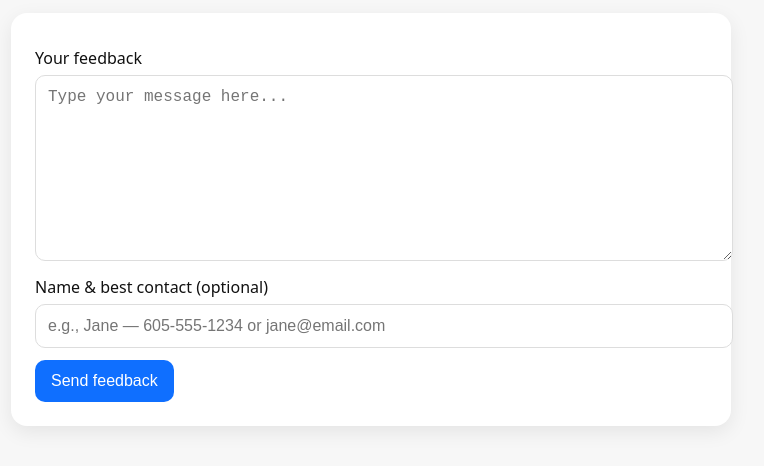
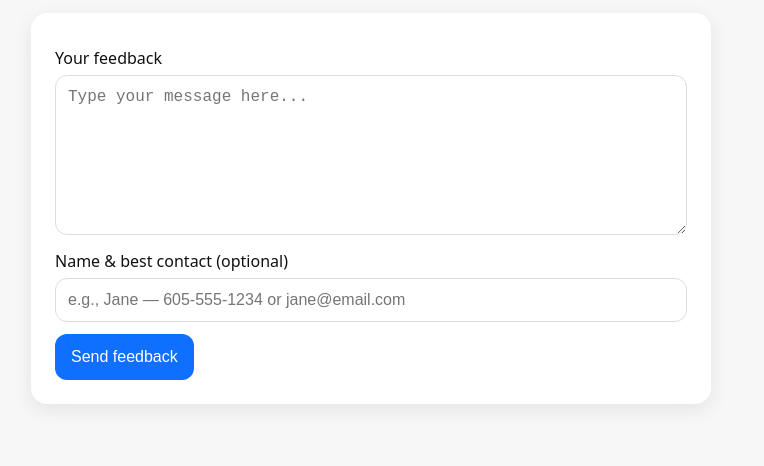
Before and after one commit to Roy-G1/feedback.yourrentalsolution.com, a plain HTML site: page feedback.html in a window 1280 px wide. Shown: the part 260-726 px from the top of the page, without its empty margins (269-1033 px from the left). Drawn offline with Linux system fonts and the light colour scheme.

Commit message:
Update feedback.html

```diff
--- a/feedback.html
+++ b/feedback.html
@@ -2,21 +2,32 @@
 <html lang="en">
 <head>
 <meta charset="utf-8">
-<meta name="viewport" content="width=device-width,initial-scale=1">
+<meta name="viewport" content="width=device-width,initial-scale=1,viewport-fit=cover">
 <title>Share private feedback | Solutions Property Management</title>
 <link rel="icon" type="image/png" href="logo.png?v=1">
 <style>
-  body{font-family:system-ui,-apple-system,Segoe UI,Roboto,Arial,sans-serif;margin:0;background:#f7f7f7;color:#111}
-  .wrap{max-width:720px;margin:0 auto;padding:40px 20px}
+  /* Mobile-safe sizing */
+  *,*::before,*::after{box-sizing:border-box}
+  html,body{margin:0;padding:0;width:100%;overflow-x:hidden;background:#f7f7f7;color:#111;
+            font-family:system-ui,-apple-system,Segoe UI,Roboto,Arial,sans-serif}
+
+  .wrap{max-width:720px;margin:0 auto;padding:32px 16px}
+  @media(min-width:768px){.wrap{padding:40px 20px}}
+
   header{text-align:center;margin-bottom:16px}
+  .logo{max-width:220px;height:auto;margin:8px 0 4px}
   h1{font-size:26px;margin:8px 0}
-  .logo{max-width:220px;height:auto;margin:8px 0 4px}
-  .card{background:#fff;border-radius:16px;box-shadow:0 6px 20px rgba(0,0,0,.08);padding:24px}
+
+  .card{background:#fff;border-radius:16px;box-shadow:0 6px 20px rgba(0,0,0,.08);padding:20px}
+  @media(min-width:480px){.card{padding:24px}}
+
   label{display:block;margin:10px 0 6px}
-  textarea{width:100%;min-height:160px;padding:12px;border:1px solid #ddd;border-radius:10px;font-size:16px}
-  input[type=text]{width:100%;padding:12px;border:1px solid #ddd;border-radius:10px;font-size:16px}
+  textarea{width:100%;max-width:100%;min-height:160px;padding:12px;border:1px solid #ddd;border-radius:12px;font-size:16px}
+  input[type=text]{width:100%;max-width:100%;padding:12px;border:1px solid #ddd;border-radius:12px;font-size:16px}
+
   .actions{margin-top:12px}
-  .btn{appearance:none;border:0;border-radius:10px;padding:12px 16px;cursor:pointer;font-size:16px;background:#0f6fff;color:#fff}
+  .btn{width:100%;appearance:none;border:0;border-radius:12px;padding:14px 16px;cursor:pointer;font-size:16px;background:#0f6fff;color:#fff}
+  @media(min-width:480px){.btn{width:auto}}
   .back{display:inline-block;margin-bottom:6px;text-decoration:none}
 </style>
 </head>
@@ -31,12 +42,11 @@
 
   <div class="card">
     <!-- Emails to help@storagemgmtsolutions.com via FormSubmit (free) -->
-    <form action="https://formsubmit.co/help@storagemgmtsolutions.com" method="POST">
+    <form id="fbForm" action="https://formsubmit.co/help@storagemgmtsolutions.com" method="POST">
       <input type="hidden" name="_subject" value="New Service Feedback — Needs improvement">
       <input type="hidden" name="_captcha" value="false">
       <input type="hidden" name="_template" value="table">
-      <!-- Redirect to your thank-you page (update to custom domain later) -->
-      <input type="hidden" name="_next" value="https://roy-g1.github.io/feedback.yourrentalsolution.com/thankyou">
+      <input type="hidden" id="nextUrl" name="_next" value="">
       <input type="hidden" name="Sentiment" value="Needs improvement">
       <input type="text" name="_honey" style="display:none">
 
@@ -44,8 +54,7 @@
       <textarea id="msg" name="Feedback" required placeholder="Type your message here..."></textarea>
 
       <label for="contact">Name & best contact (optional)</label>
-      <input id="contact" type="text" name="Name & best contact"
-             placeholder="e.g., Jane — 605-555-1234 or jane@email.com">
+      <input id="contact" type="text" name="Name & best contact" placeholder="e.g., Jane — 605-555-1234 or jane@email.com">
 
       <div class="actions">
         <button class="btn" type="submit">Send feedback</button>
@@ -55,12 +64,17 @@
 </div>
 
 <script>
-  // Back → site root (e.g., /feedback.yourrentalsolution.com/)
-  function goHome() {
+  // Back → site root (works on github.io path and on custom domain)
+  function goHome(){
     var home = location.pathname.replace(/\/[^\/]*$/, '/');
     location.href = home;
     return false;
   }
+  // Set _next = absolute URL to /thankyou on the current site
+  (function(){
+    var root = location.pathname.replace(/\/[^\/]*$/, '/');
+    document.getElementById('nextUrl').value = location.origin + root + 'thankyou';
+  })();
 </script>
 </body>
 </html>
```
